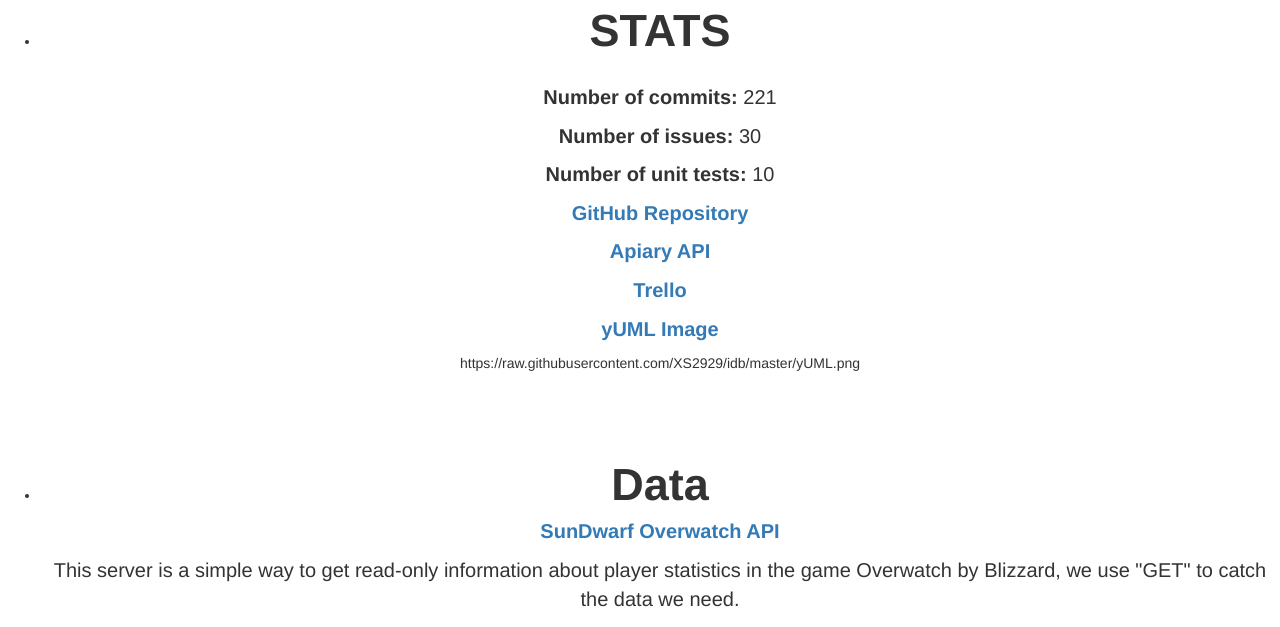
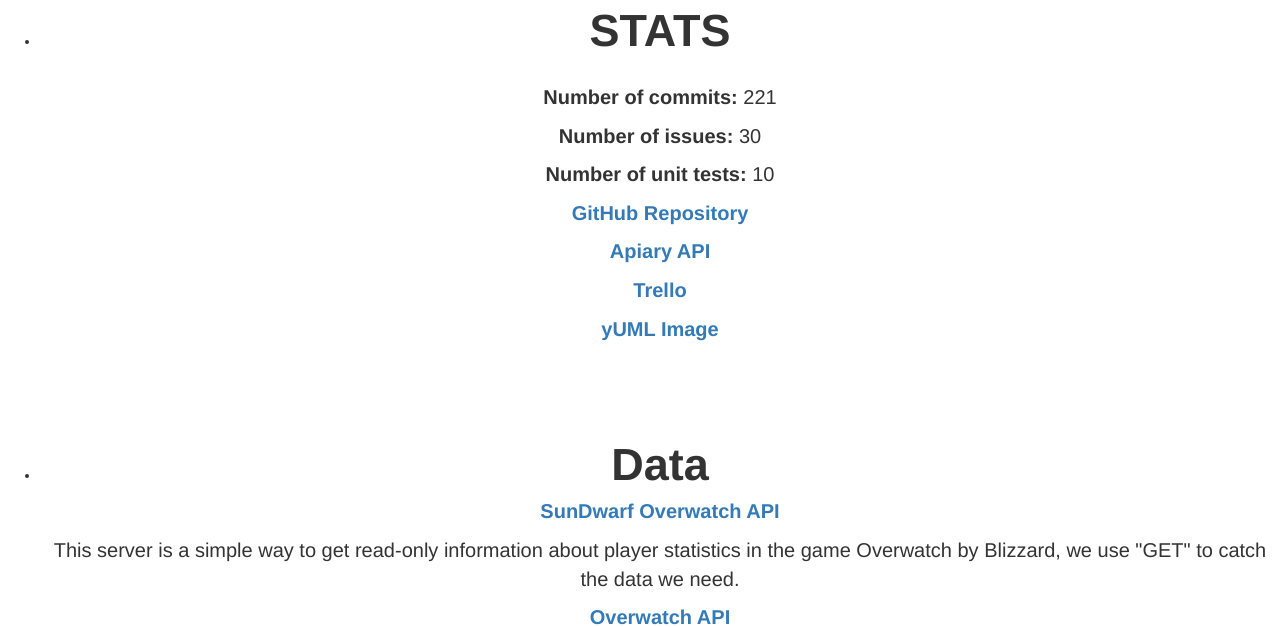
Before and after one commit to XS2929/IDB1, a Flask app: page /about/ in a window 1280 px wide. Shown: the part 2090-2717 px from the top of the page. Run offline with Flask 2, Linux system fonts and the light colour scheme; some libraries are stand-ins or nearby versions.

Commit message:
Update about.html

```diff
--- a/app/templates/about.html
+++ b/app/templates/about.html
@@ -146,8 +146,7 @@
    <p style="font-size:20px"><strong><a href="https://trello.com/b/fmMDFWTH/phase-3">Trello</a></strong></p>
    <p style="font-size:20px"><strong><a href="https://raw.githubusercontent.com/XS2929/idb/master/yUML.png">yUML Image</a></strong></p>
 
-	   https://raw.githubusercontent.com/XS2929/idb/master/yUML.png
-   </li></center>
+    </li></center>
 
    <br>
    <br>
```
